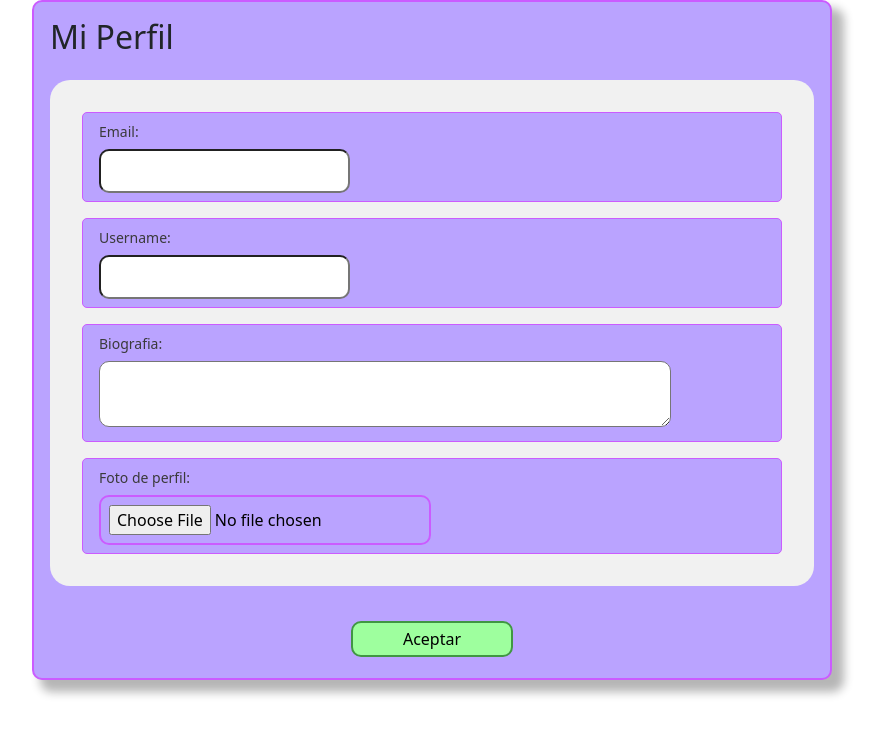
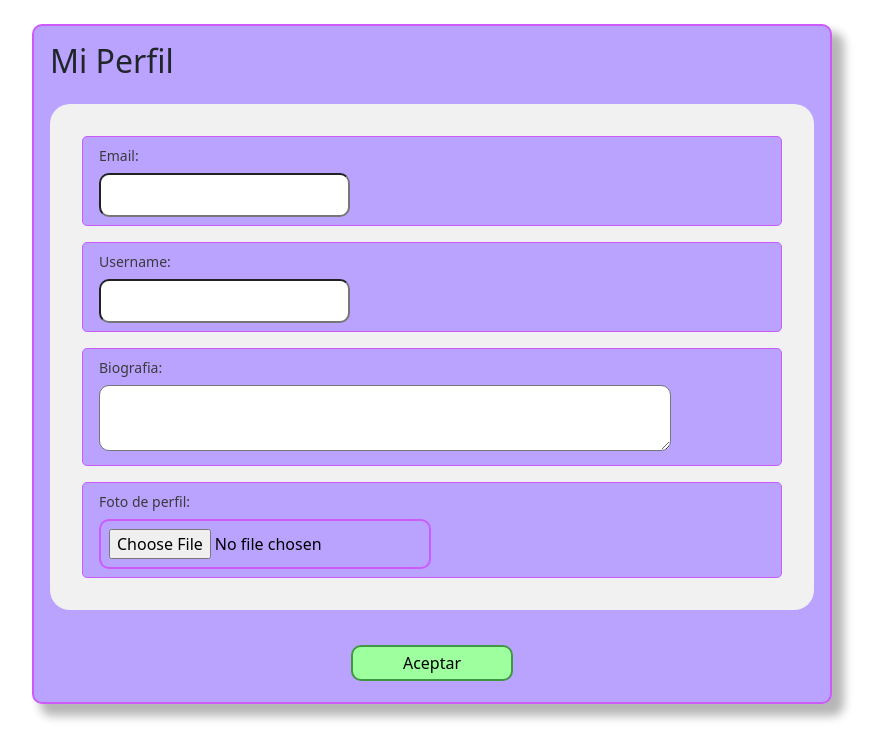
Before and after one commit to Leonel0805/ChatWave, a Django app: page /app/me_perfil_edit/ in a window 1280 px wide. Shown: the part 59-800 px from the top of the page, without its empty margins (208-1087 px from the left). Run offline with Django 4.2, Linux system fonts and the light colour scheme.

Commit message:
update margin-top

```diff
--- a/djangoforo/static/style/users/edit-perfil.css
+++ b/djangoforo/static/style/users/edit-perfil.css
@@ -7,7 +7,9 @@
     height: auto;
     margin: 0 auto;
     margin-bottom: 16px;
+    margin-top: 24px;
     padding: 16px;
+
 
 }
 
--- a/djangoforo/static/style/users/perfil.css
+++ b/djangoforo/static/style/users/perfil.css
@@ -7,8 +7,7 @@
     width: 1400px;
     margin: 0 auto;
     border-radius: 10px;
-    padding: 16px;
-
+    margin-top: 24px;
 }
 
 .container-mi-perfil-title{
```
Also changed, not shown: djangoforo/templates/rooms/room_edit.html (+8 -7 lines).
